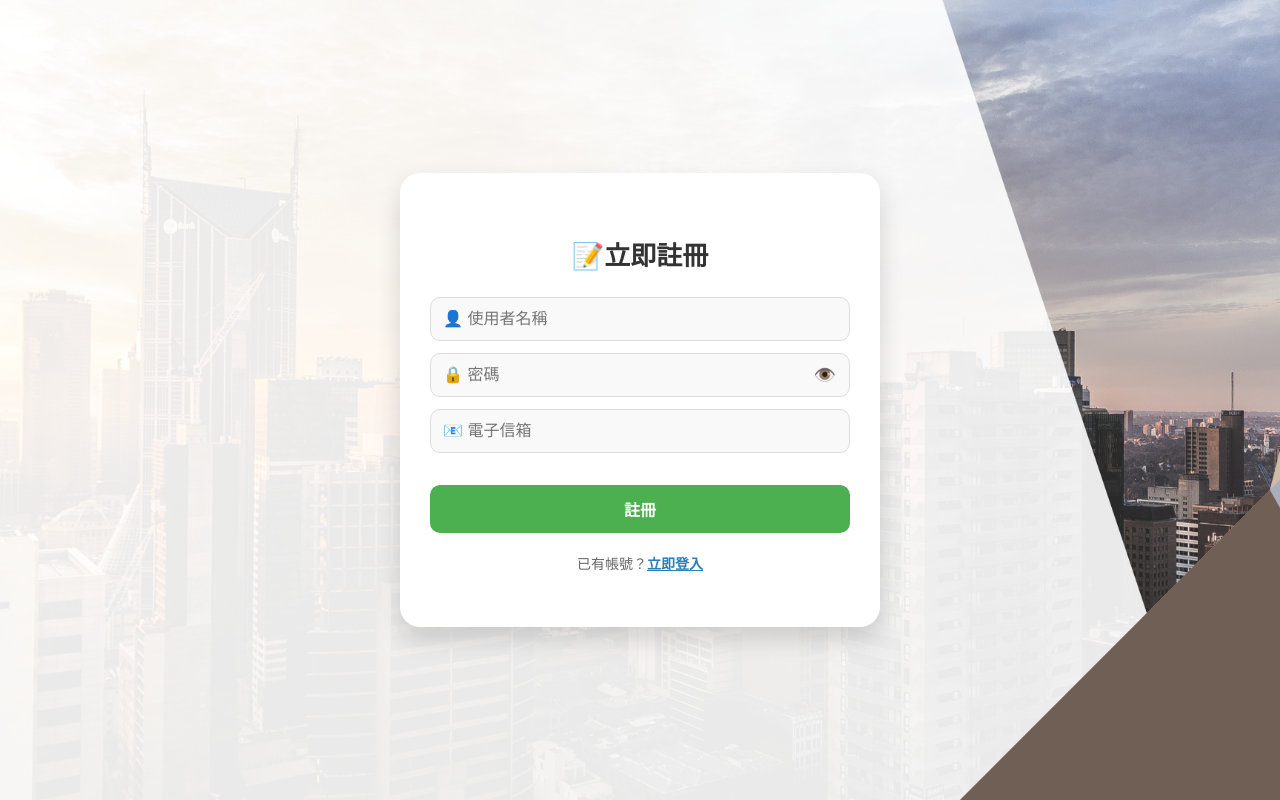
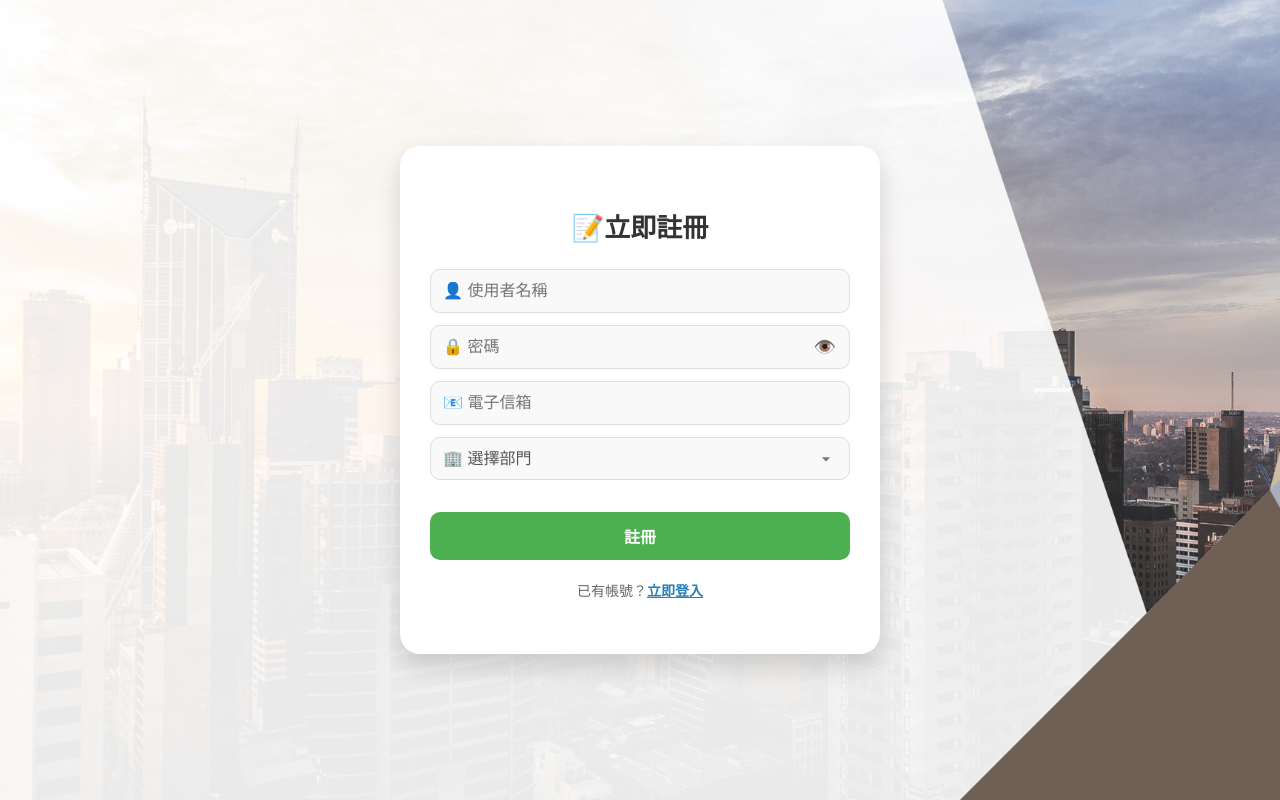
Before and after one commit to CardiaCeres/manufacturing-system-asp.net, a Vue app in the folder project/: page /register in a window 1280 px wide. Built offline with nearby package versions, Linux system fonts and the light colour scheme.

Commit message:
Update RegisterPage.vue

```diff
--- a/project/src/components/RegisterPage.vue
+++ b/project/src/components/RegisterPage.vue
@@ -18,6 +18,22 @@
         </div>
 
         <input v-model="email" type="email" placeholder="📧 電子信箱" required />
+
+        <div class="select-wrapper">
+          <select v-model="department" required>
+            <option value="">🏢 選擇部門</option>
+            <option>管理部</option>
+            <option>資訊部</option>
+            <option>業務部</option>
+            <option>行銷部</option>
+            <option>工程部</option>
+          </select>
+          <!-- inline SVG 箭頭 -->
+          <svg class="select-arrow" viewBox="0 0 24 24">
+            <path d="M7 10l5 5 5-5H7z" fill="#777"/>
+          </svg>
+        </div>
+
         <button type="submit">註冊</button>
 
         <p v-if="error" class="error">{{ error }}</p>
@@ -40,6 +56,7 @@ export default {
       username: "",
       password: "",
       email: "",
+      department: "",
       showPassword: false,
       error: "",
       success: "",
@@ -53,7 +70,8 @@ export default {
         await axios.post('/register', {
           username: this.username,
           password: this.password,
-          email: this.email
+          email: this.email,
+          department: this.department
         });
         this.success = "🎉 註冊成功，即將導向登入畫面";
         this.error = "";
@@ -130,6 +148,7 @@ export default {
   background: #fff;
 }
 
+/* 密碼欄眼睛 */
 .password-field {
   position: relative;
 }
@@ -145,6 +164,7 @@ export default {
   color: #777;
 }
 
+/* 按鈕 */
 .register-form button {
   width: 100%;
   margin-top: 20px;
@@ -161,6 +181,43 @@ export default {
 
 .register-form button:hover {
   background: #43a047;
+}
+
+/* 下拉選單 */
+.select-wrapper {
+  position: relative;
+}
+
+.register-form select {
+  display: block;
+  width: 100%;
+  box-sizing: border-box;
+  margin: 12px 0;
+  padding: 12px;
+  border: 1px solid #ddd;
+  border-radius: 10px;
+  font-size: 16px;
+  color: #555;
+  background-color: #f9f9f9;
+  appearance: none; /* 移除預設箭頭 */
+  cursor: pointer;
+}
+
+.register-form select:focus {
+  outline: none;
+  border-color: #66a6ff;
+  background: #fff;
+  color: #333;
+}
+
+.select-arrow {
+  position: absolute;
+  top: 50%;
+  right: 14px;
+  width: 20px;
+  height: 20px;
+  pointer-events: none;
+  transform: translateY(-50%);
 }
 
 .error {
```
